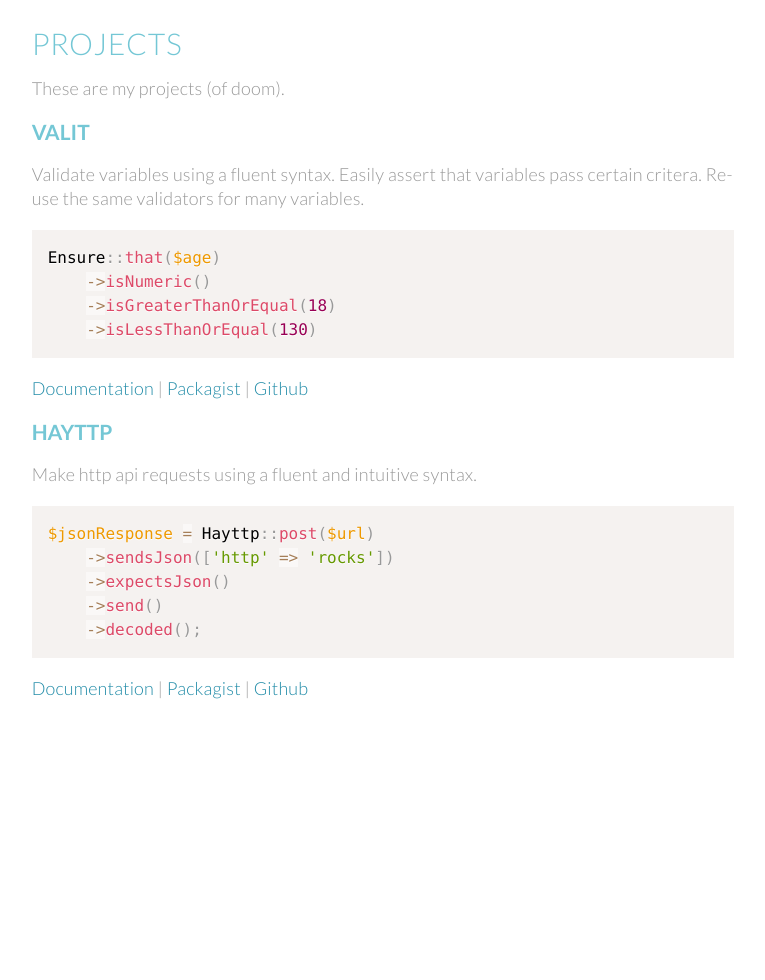
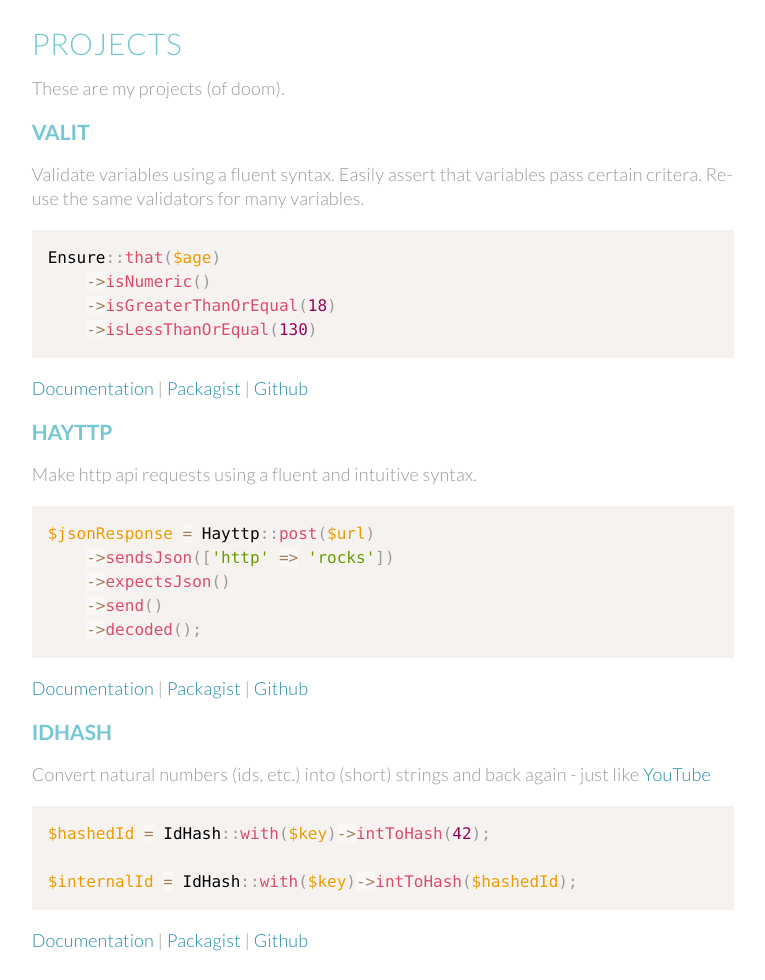
Before and after one commit to moccalotto/moccalotto.github.com, a Jekyll site: the page built from index.md, in a window 1280 px wide. Shown: the whole page, without its empty margins (257-1022 px from the left). Built offline with Jekyll 4.4.1, drawn with Linux system fonts in a browser that asks for light colours; nearby versions of some CDN libraries; before the commit the page ends 900 px from its top, so only the background shows below that.

Commit message:
Add idhash to the front page.

````diff
--- a/index.md
+++ b/index.md
@@ -42,3 +42,19 @@ $jsonResponse = Hayttp::post($url)
 [Packagist](https://packagist.org/packages/moccalotto/hayttp)
 |
 [Github](https://github.com/moccalotto/hayttp)
+
+## IdHash
+
+Convert natural numbers (ids, etc.) into (short) strings and back again - just like [YouTube](https://www.google.com/search?q=youtube+ids)
+
+```php
+$hashedId = IdHash::with($key)->intToHash(42);
+
+$internalId = IdHash::with($key)->intToHash($hashedId);
+```
+
+[Documentation]({{ '/docs/idhash' | page }})
+|
+[Packagist](https://packagist.org/packages/moccalotto/idhash)
+|
+[Github](https://github.com/moccalotto/idhash)
````
